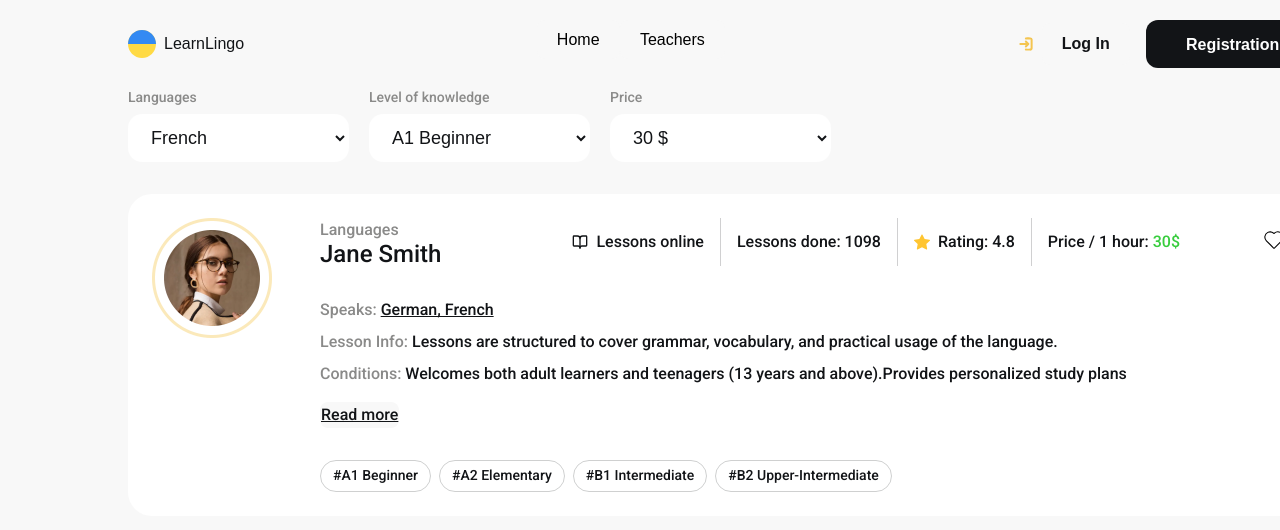
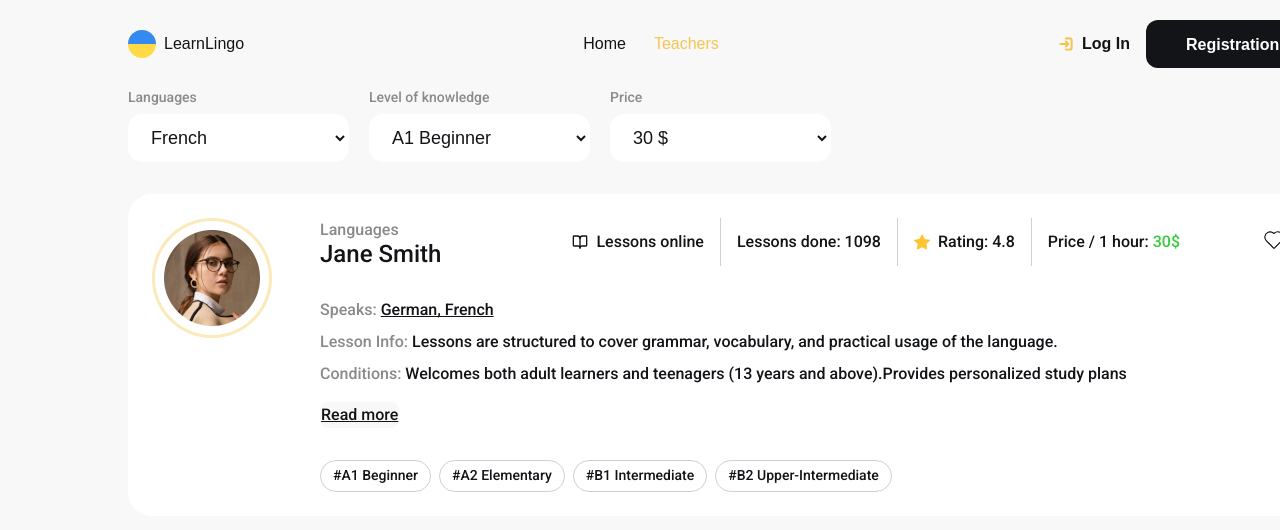
Before and after one commit to OleksandraStepanova/LearnLingo, a React (Vite) app: page /teachers in a window 1280 px wide. Shown: the top 530 px of the page. Built offline with nearby package versions, Linux system fonts and the light colour scheme.

Commit message:
fix styles for components

```diff
--- a/src/components/LoginForm/LoginForm.module.css
+++ b/src/components/LoginForm/LoginForm.module.css
@@ -9,7 +9,7 @@
 }
 
 .text {
-    font-family: 'Roboto Regular';
+    font-family: 'Roboto Regular',sans-serif;
     font-weight: 400;
     font-size: 16px;
     line-height: 137%;
@@ -60,3 +60,9 @@
     height: 60px;
     background: #f4c550;
 }
+.form button:hover,
+.form button:focus,
+.form button:active {
+    border: 1px solid #f4c550;
+    outline-color: #f4c550;
+}
--- a/src/components/LoginForm/LoginForm.tsx
+++ b/src/components/LoginForm/LoginForm.tsx
@@ -33,11 +33,9 @@ const RegistrationForm = ({ onClose }: RegistrationModal) => {
       };
   return (
     <div className={css.wrapper}>
-          <h2 className={css.title}>Registration</h2>
+          <h2 className={css.title}>Log In</h2>
           <p className={css.text}>
-            Thank you for your interest in our platform! In order to register,
-            we need some information. Please provide us with the following
-            information
+            Welcome back! Please enter your credentials to access your account and continue your search for an teacher.
           </p>
           <Formik initialValues={initialValues}
       validationSchema={validationSchema}
--- a/src/components/Navigation/Navigation.module.css
+++ b/src/components/Navigation/Navigation.module.css
@@ -1,7 +1,20 @@
-.link:focus {
-  outline-color: #ffdc86;
+.container{
+  display: flex;
+  gap: 28px;
+  align-items: center;
 }
-.link:hover {
-  border: 1px solid #ffdc86;
-  outline-color: #ffdc86;
+
+.active{
+color: #f4c550;
+font-family: 'Roboto Regular', sans-serif;
+  font-weight: 400;
+  font-size: 16px;
+  line-height: 1.25;
 }
+a{
+color: #121417;
+font-family: 'Roboto Regular', sans-serif;
+  font-weight: 400;
+  font-size: 16px;
+  line-height: 1.25;
+}
--- a/src/components/Navigation/Navigation.tsx
+++ b/src/components/Navigation/Navigation.tsx
@@ -3,12 +3,12 @@ import css from './Navigation.module.css';
 
 export default function Navigation() {
   return (
-    <nav>
-      <NavLink to="/">
-        <button className={css.link}>Home</button>
+    <nav className={css.container}>
+      <NavLink to="/" className={({isActive})=>isActive?css.active:css.a}>
+        Home
       </NavLink>
-      <NavLink to="/teachers">
-        <button className={css.link}>Teachers</button>
+      <NavLink to="/teachers" className={({isActive})=>isActive?css.active:css.a}>
+        Teachers
       </NavLink>
     </nav>
   );
--- a/src/components/RegistrationForm/RegistrationForm.module.css
+++ b/src/components/RegistrationForm/RegistrationForm.module.css
@@ -9,7 +9,7 @@
 }
 
 .text {
-    font-family: 'Roboto Regular';
+    font-family: 'Roboto Regular',sans-serif;
     font-weight: 400;
     font-size: 16px;
     line-height: 137%;
@@ -60,3 +60,8 @@
     height: 60px;
     background: #f4c550;
 }
+
+.form button:hover,.form button:focus,.form button:active {
+    border: 1px solid #f4c550;
+    outline-color: #f4c550;
+}
--- a/src/components/UserAuth/UserAuth.module.css
+++ b/src/components/UserAuth/UserAuth.module.css
@@ -9,6 +9,12 @@
   font-size: 16px;
   line-height: 1.25;
   color: #fff;
+}
+
+.button:hover, .button:focus, .button:active{
+  border: 1px solid black;
+    outline-color: black;
+    color: #f4c550;
 }
 .container {
   display: flex;
@@ -23,6 +29,11 @@
   line-height: 1.25;
   color: #121417;
 }
+
+.link:hover{
+  color: #f4c550;
+}
+
 .wrapper {
   display: flex;
   gap: 8px;
--- a/src/components/UserAuth/UserAuth.tsx
+++ b/src/components/UserAuth/UserAuth.tsx
@@ -20,7 +20,7 @@ const UserAuth: React.FC = () => {
     <div className={css.container}>
       <div className={css.wrapper} >
         <CiLogin className={css.icon} />
-        <button className={css.link} onClick={openModalLogin}>Log In</button>
+        <a className={css.link} onClick={openModalLogin}>Log In</a>
       </div>
       <button className={css.button} onClick={openModalSignin}>
         Registration
```
